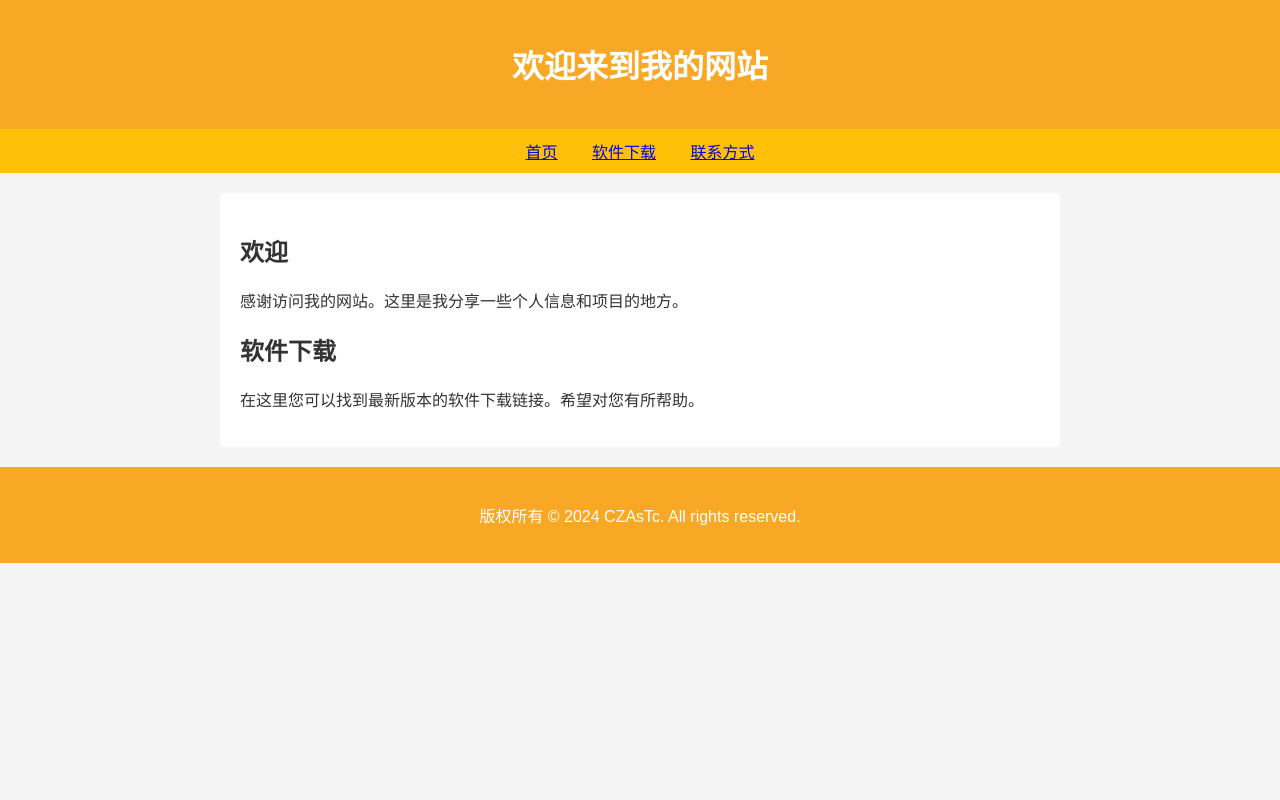
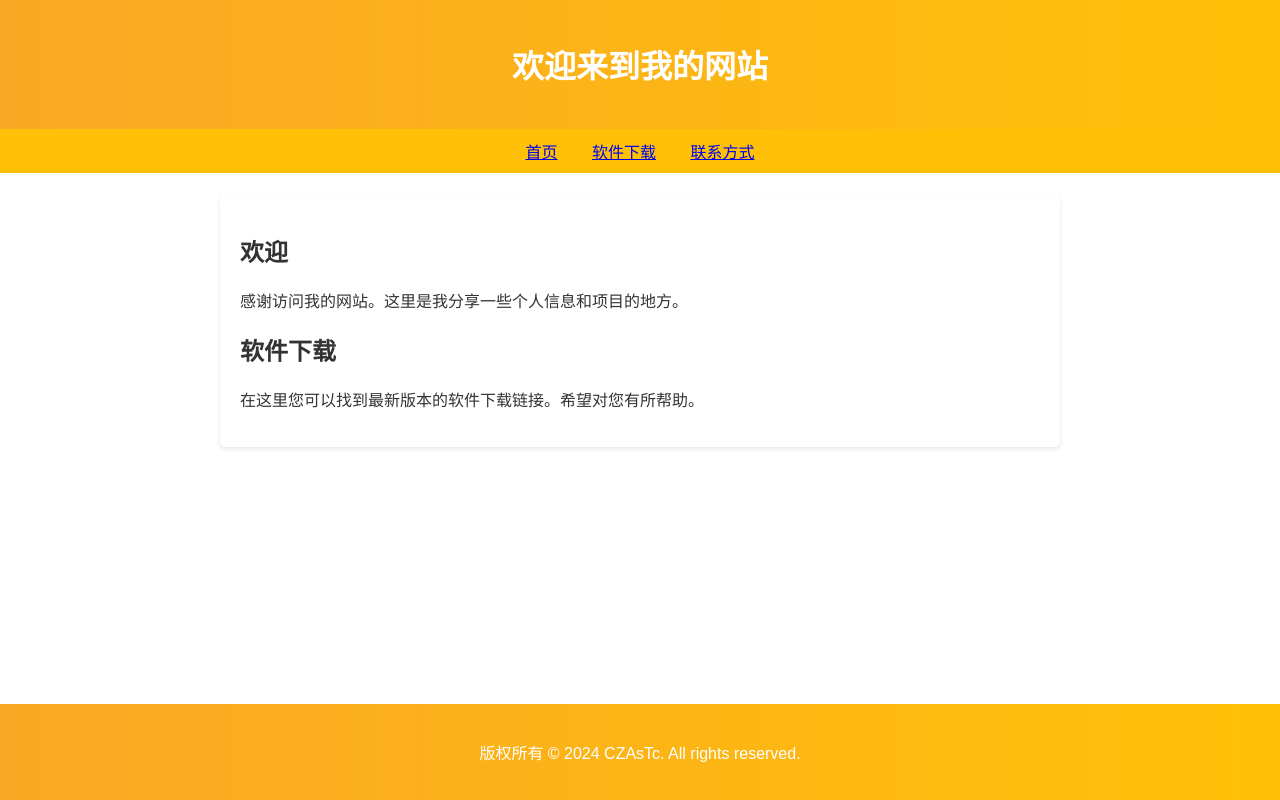
Before and after one commit to CZAsTc/czastc.github.io, a plain HTML site: page index.html in a window 1280 px wide. Drawn offline with Linux system fonts and the light colour scheme.

Commit message:
Update index.html

```diff
--- a/index.html
+++ b/index.html
@@ -8,11 +8,11 @@
             font-family: Arial, sans-serif;
             margin: 0;
             padding: 0;
-            background-color: #f4f4f4;
+            background-color: #fff; /* 将整体背景色设为白色 */
             color: #333;
         }
         header {
-            background-color: #F9A825;
+            background: linear-gradient(to right, #F9A825, #FFC107);
             color: #fff;
             padding: 20px 0;
             text-align: center;
@@ -32,21 +32,27 @@
             display: inline;
             margin: 0 15px;
         }
+        nav ul li a {
+            text-decoration: underline;
+        }
         main {
             max-width: 800px;
             margin: 20px auto;
             padding: 20px;
-            background-color: #fff;
+            background-color: #fff; /* 主要内容区域背景色设为白色 */
             border-radius: 5px;
+            box-shadow: 0 2px 4px rgba(0, 0, 0, 0.1);
         }
         footer {
-            background-color: #F9A825;
+            background: linear-gradient(to right, #F9A825, #FFC107);
             color: #fff;
             text-align: center;
             padding: 20px 0;
+            position: fixed;
+            bottom: 0;
+            width: 100%;
         }
 
-        /* 响应式设计 */
         @media only screen and (max-width: 600px) {
             main {
                 max-width: 90%;
```
